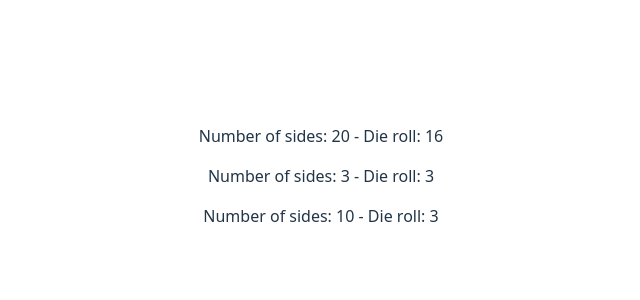
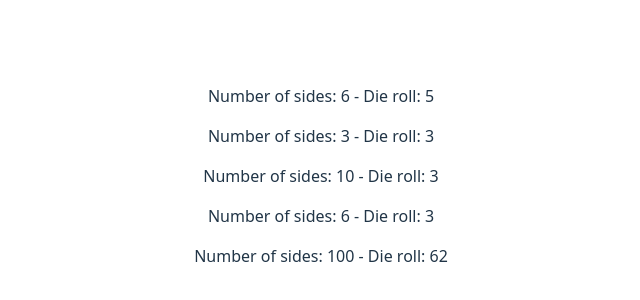
Before and after one commit to TetianaTalebi/my_react_vite_app_2, a React (Vite) app in the folder my_react_vite_app_2/: page / in a window 1280 px wide. Shown: the part 224-524 px from the top of the page, without its empty margins (319-959 px from the left). Built offline with nearby package versions, Linux system fonts and the light colour scheme.

Commit message:
Set props "numSides" in Die component to default value 6

```diff
--- a/my_react_vite_app_2/src/App.jsx
+++ b/my_react_vite_app_2/src/App.jsx
@@ -6,9 +6,11 @@ function App() {
 
   return (
     <>
-      <Die numSides={20}/>
+      <Die />
       <Die numSides={3} />
       <Die numSides={10} />
+      <Die />
+      <Die numSides={100} />
     </>
   )
 }
--- a/my_react_vite_app_2/src/Die.jsx
+++ b/my_react_vite_app_2/src/Die.jsx
@@ -1,4 +1,4 @@
-export default function Die({numSides}) {
+export default function Die({numSides=6}) {
 
     console.log(`numSides=${numSides}`);
 
```
